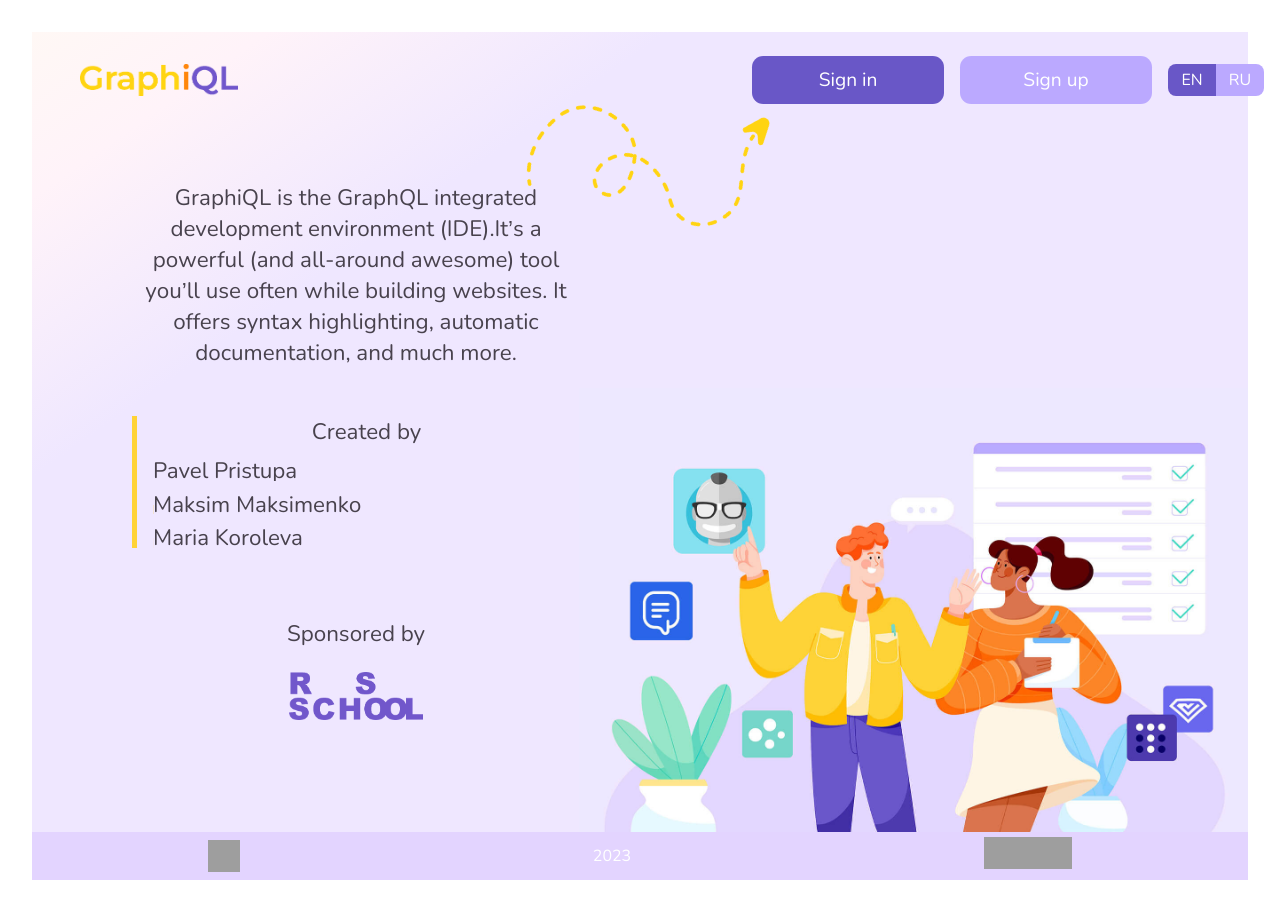
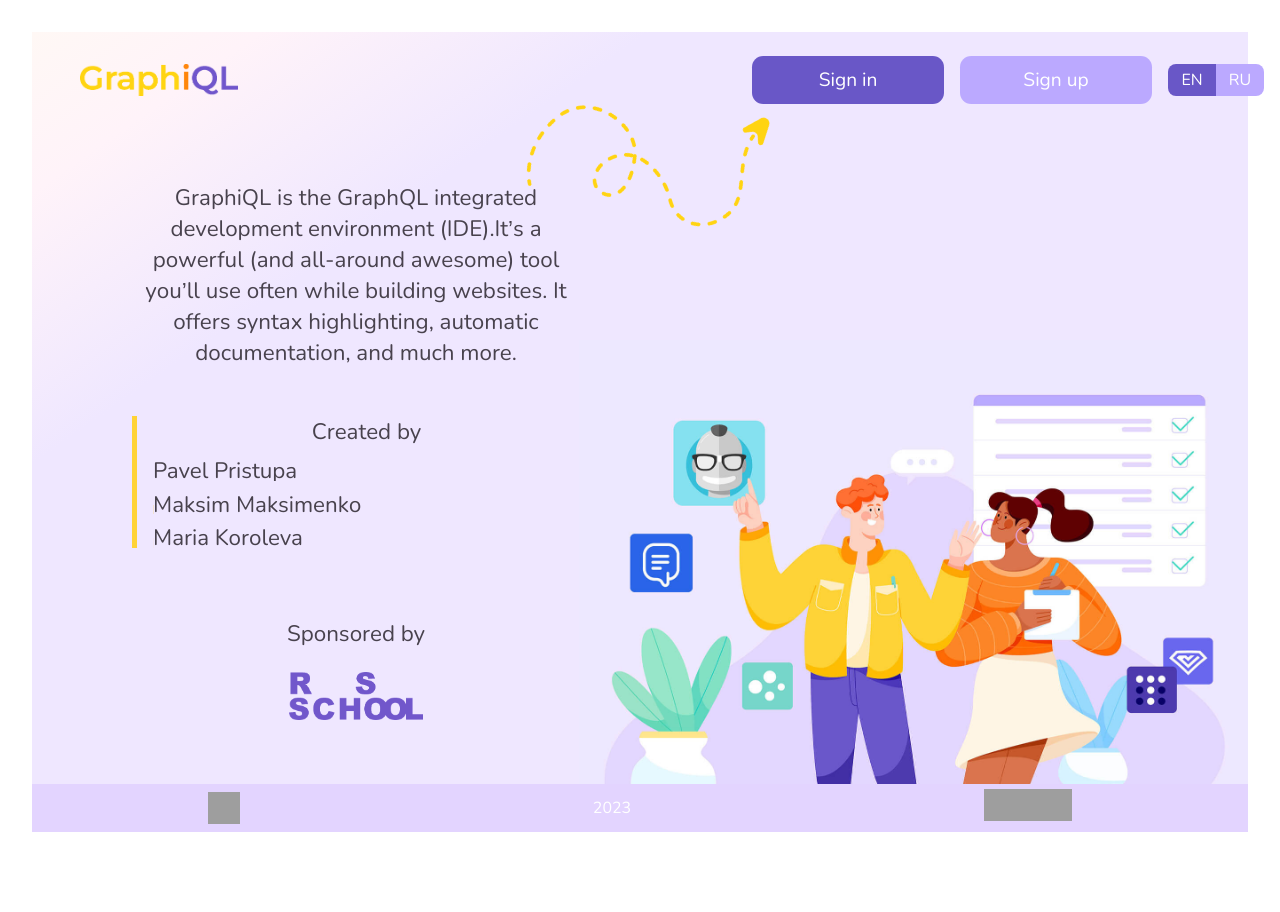
Before and after one commit to mskmee/rs_GraphiQL_front, a React (Vite) app: page / in a window 1280 px wide. After the commit the page ends 864 px from the top, so only its background shows below. Built offline with nearby package versions, Linux system fonts and the light colour scheme; no server answers; grey boxes are pictures that could not be loaded.

Commit message:
fix: adjust header color on scroll

```diff
--- a/src/components/Header/Header.module.css
+++ b/src/components/Header/Header.module.css
@@ -6,7 +6,7 @@
   justify-content: space-between;
   align-items: center;
   z-index: 7;
-  transition: all 0.2s ease-in-out;
+  transition: all 0.3s ease-in-out;
 }
 
 .logo {
@@ -38,7 +38,7 @@
 }
 
 .headerScroll {
-  background-color: rgba(255, 255, 255, 0.7);
+  background-color: rgb(227 212 255 / 70%);
 }
 
 .langWrapper {
--- a/src/pages/WelcomePage/WelcomePage.module.css
+++ b/src/pages/WelcomePage/WelcomePage.module.css
@@ -1,7 +1,7 @@
 .wrapper {
   position: relative;
   width: 100%;
-  min-height: 100vh;
+  min-height: calc(100vh - 3rem);
   background: url('../../assets/images/graphiQL-bg.jpg') right bottom / 55% no-repeat,
     linear-gradient(
       145deg,
```
